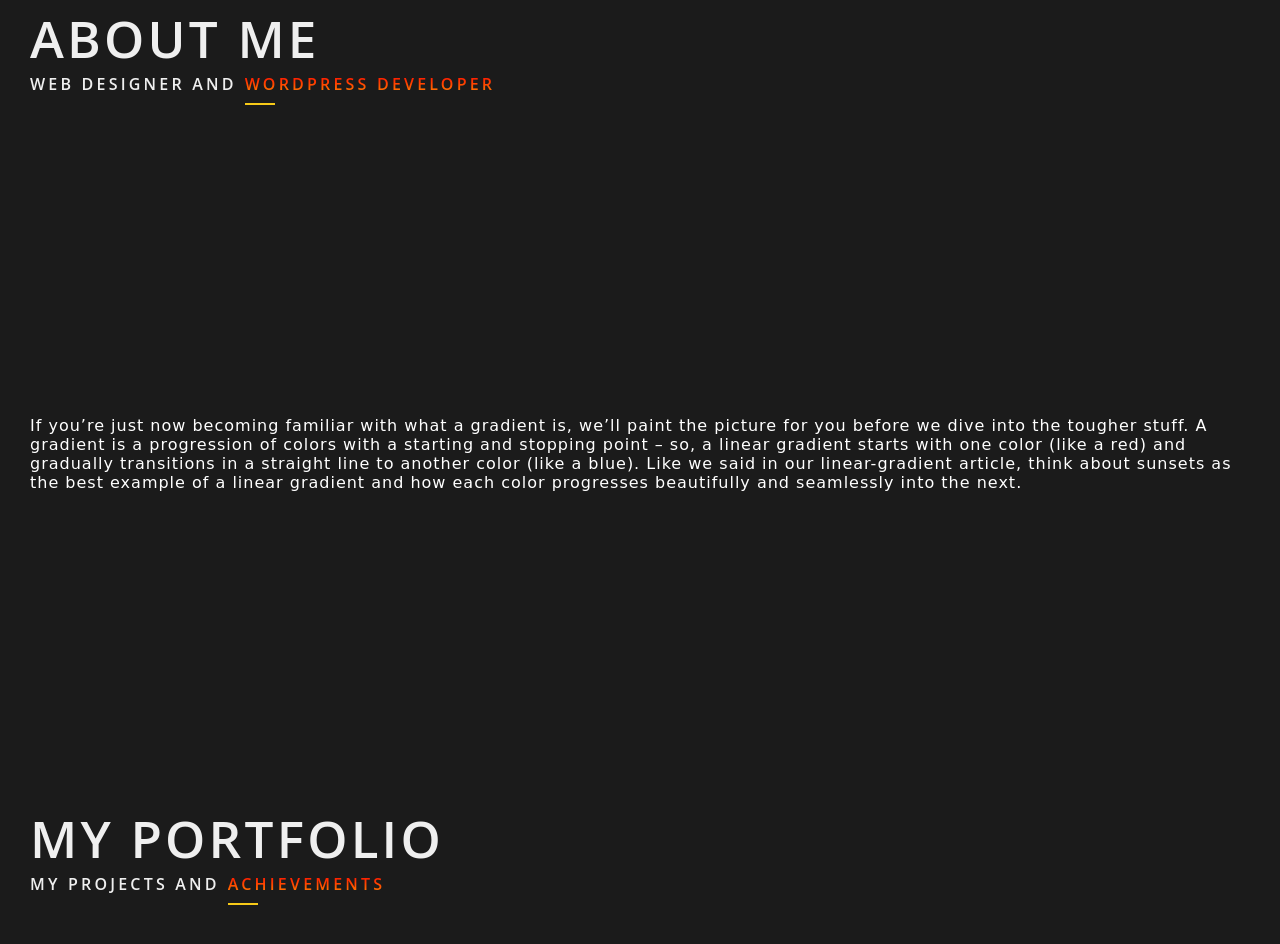
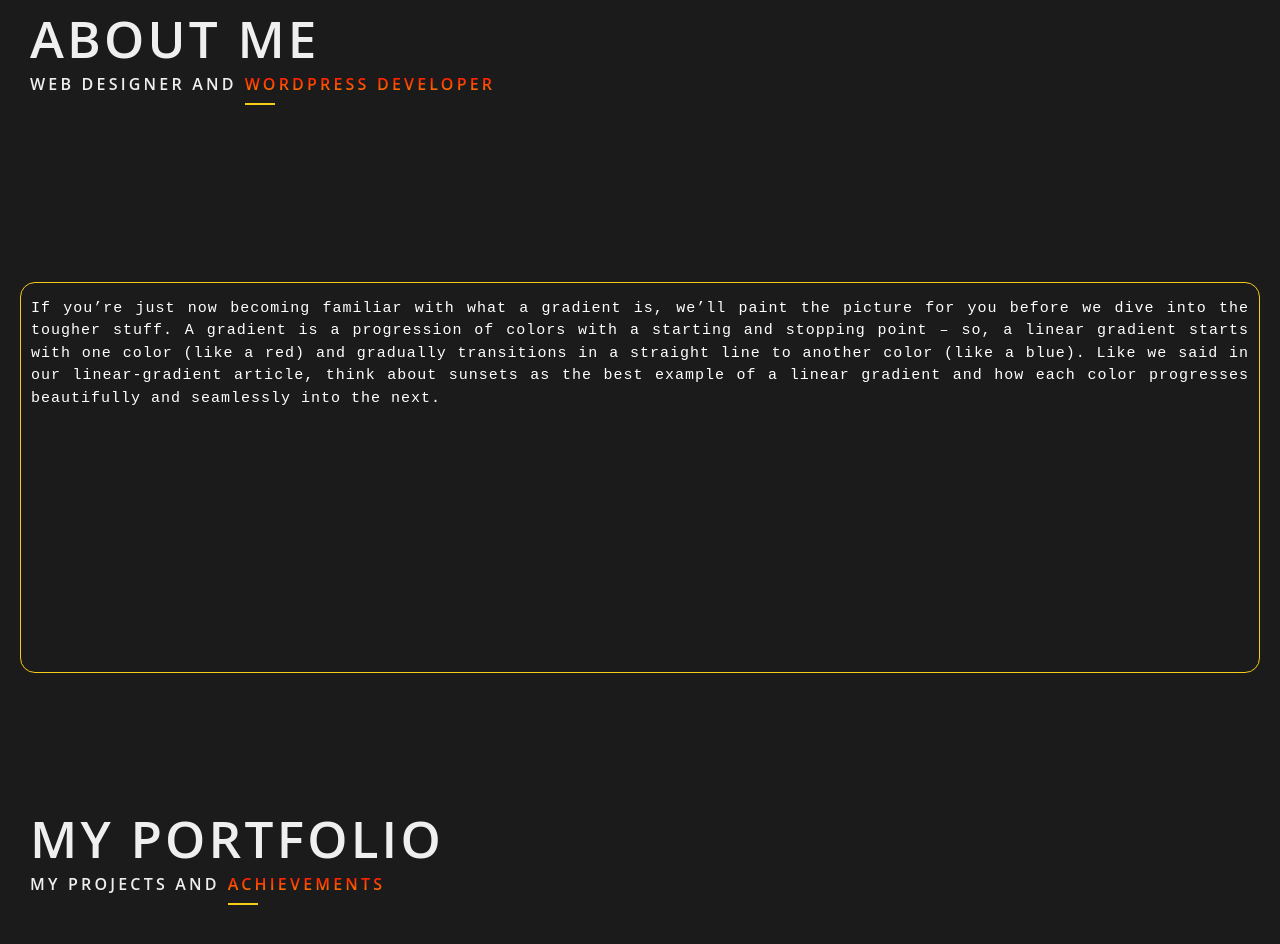
Before and after one commit to shahzeb-alam/Home, a plain HTML site: page index.html in a window 1280 px wide. Shown: the part 827-1771 px from the top of the page. Drawn offline with nearby package versions, Linux system fonts and the light colour scheme.

Commit message:
Update style.css

```diff
--- a/style.css
+++ b/style.css
@@ -323,8 +323,15 @@ section .subtitle span:last-child {
     }
   }
 section .content {
-    padding: 0 30px;
+    margin: 0 20px;
+    padding: 0 10px;
     color: #fff;
-    font-family: cursive;
+    font-family: monospace;
+    font-size: 15px;
     letter-spacing: 1px;
+    line-height: 1.5;
+    text-align: justify;
+    border: 1px solid #f7ca18;
+    border-radius: 15px;
+    transform: translateY(-100px);
 }
```
